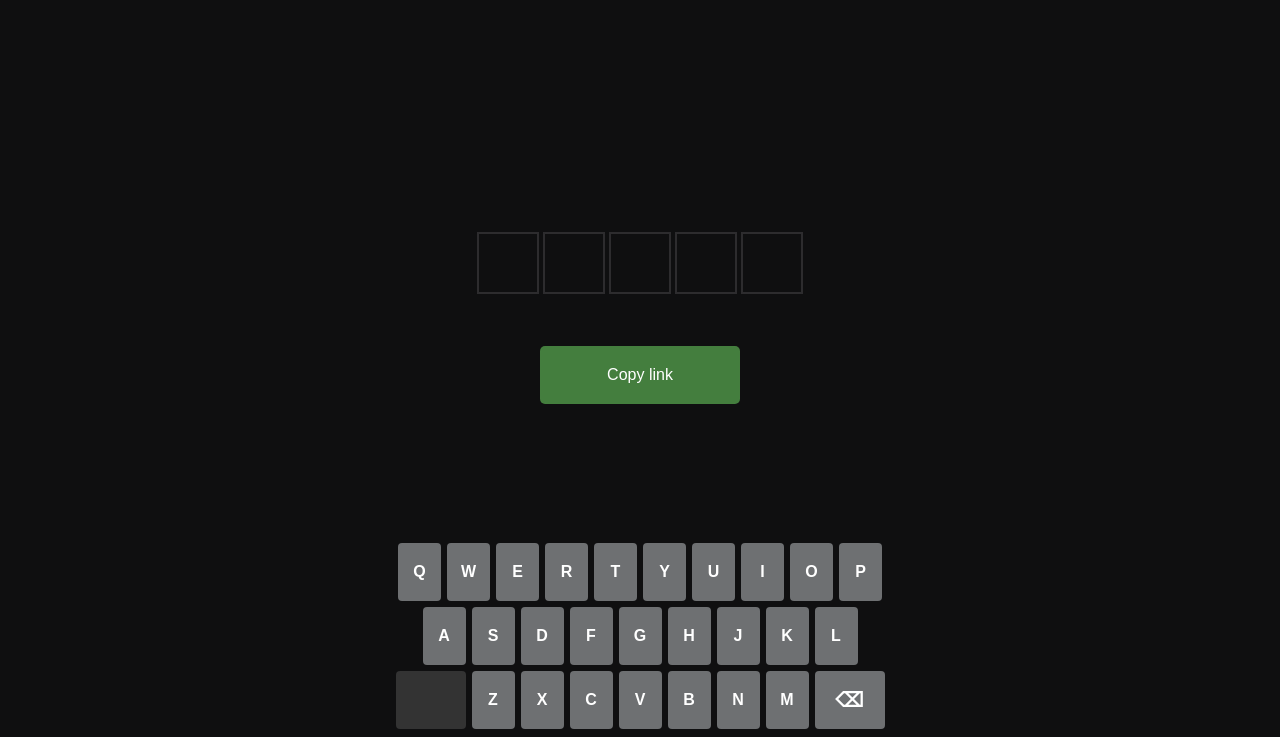
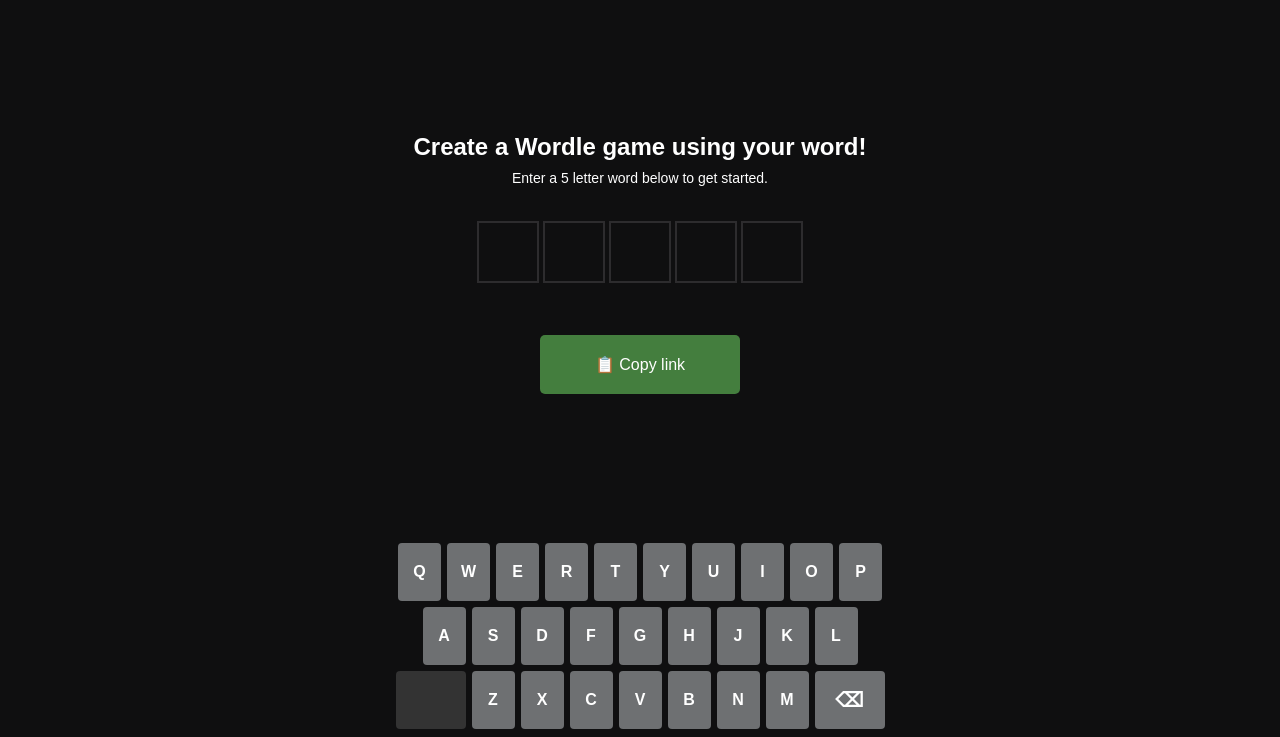
Before and after one commit to HattaliAhmed/Yourdle, a plain HTML site: page index.html in a window 1280 px wide. Shown: the part 63-800 px from the top of the page. Drawn offline with Linux system fonts and the light colour scheme.

Commit message:
UI Updates

```diff
--- a/app.js
+++ b/app.js
@@ -15,7 +15,6 @@ else {
 const grid = document.querySelector('.grid')
 const tile = document.createElement("div");
 tile.classList.add("tile");
-
 tiles_number = 5;
 if (newgame == 1)
     tiles_number = 5;
@@ -107,9 +106,9 @@ document.querySelectorAll('.tile').forEach(tile => {
     }
 });
 }
-var gh = document.querySelector(".grid").offsetHeight;
+var gh = document.querySelector(".grid-container").offsetHeight;
 var d = k - h - gh;
-g = document.querySelector('.grid');
+g = document.querySelector('.grid-container');
 g.style.marginTop = d / 2 + 'px';
 
 // Virtual Keyboard
@@ -231,11 +230,11 @@ document.getElementsByClassName('new')[0].addEventListener('click', function ()
 });
 
 document.getElementsByClassName('copy')[0].addEventListener('click', function () {
-    document.getElementsByClassName('copy')[0].innerHTML = "Copied!";
+    document.getElementsByClassName('copy')[0].innerHTML = "Copied! ✅";
     copyToClipboard(window.location.href.split("#")[0]+"#"+encodeURI(btoa(guess.join(""))))
     setTimeout(function () {
         document.getElementsByClassName('copy')[0].innerHTML = "Copy link";
-    }, 1000);
+    }, 3000);
 });
 
 function copyToClipboard(string) {
--- a/index.html
+++ b/index.html
@@ -12,9 +12,14 @@
         <div class="header">
             <h1 class="title">Wordle</h1>
         </div>
+        <div class="grid-container">
+            <h3>Create a Wordle game using your word! </br> <span class='small'> Enter a 5 letter word below to get started. </span></h3>
+
         <div class="grid"></div>
+            <button class="copy">📋 Copy link</button>
 
-        <button class="copy">Copy link</button>
+        </div>
+
 
         <div class="keyboard"></div>
         <div class="popup win">
--- a/style.css
+++ b/style.css
@@ -169,3 +169,18 @@ button{
     background-color: #333333;
     cursor: default;
 }
+
+h3{
+    font-size: 1.5em;
+    margin-bottom: 30px;
+}
+h3 .small{
+    font-size: 14px;
+    font-weight: normal;
+}
+.grid-container{
+    display: flex;
+    flex-direction: column;
+    justify-content: center;
+    align-items: center;
+}
```
